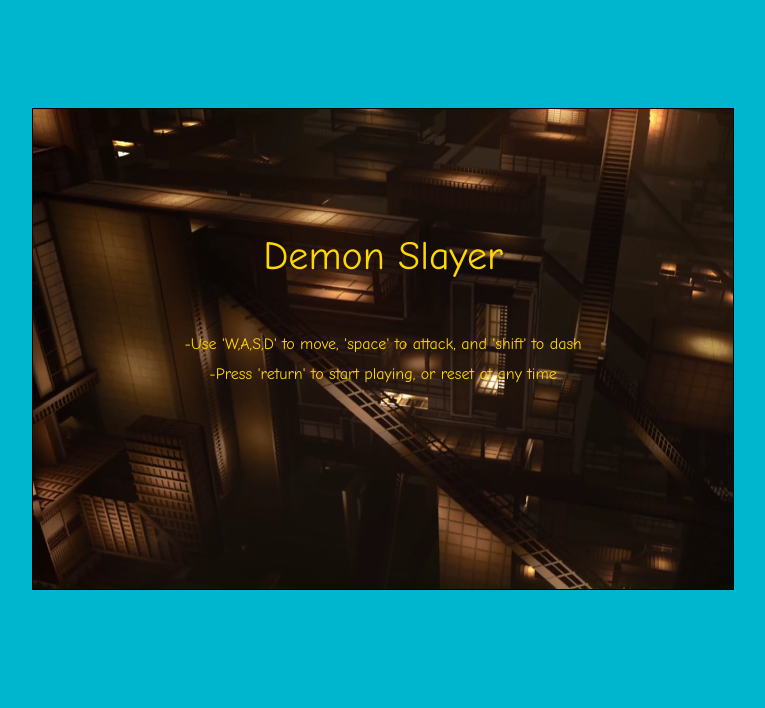
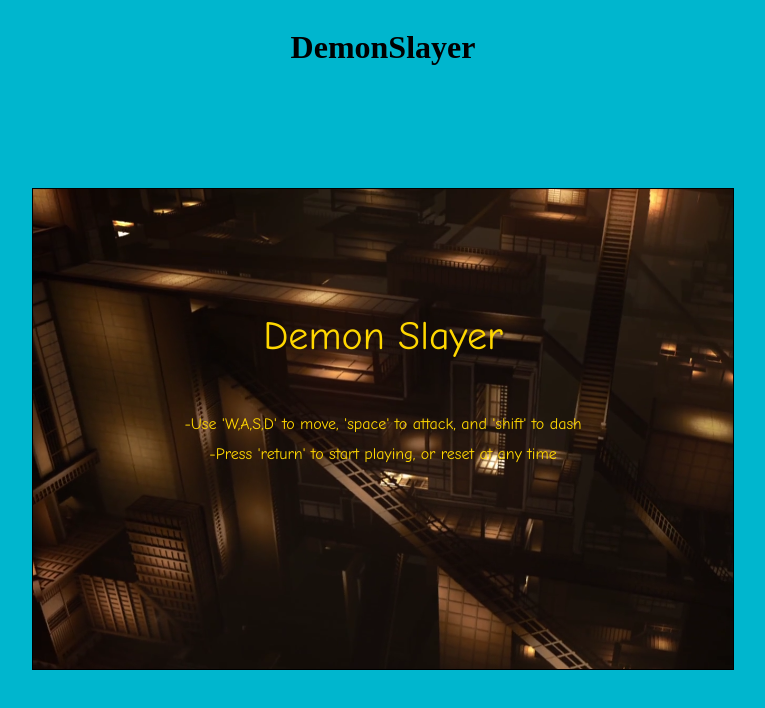
Before and after one commit to Brennan-Flood/DemonSlayer, a website: page index.html in a window 1280 px wide. Shown: the whole page, without its empty margins (257-1022 px from the left). Drawn offline with Linux system fonts and the light colour scheme.

Commit message:
add title

```diff
--- a/index.html
+++ b/index.html
@@ -27,6 +27,7 @@
 </head>
 
 <body>
+    <h1>DemonSlayer</h1>
   <div>
   <canvas id="game-canvas" height="480" width="700" ></canvas>
   </div>
```
